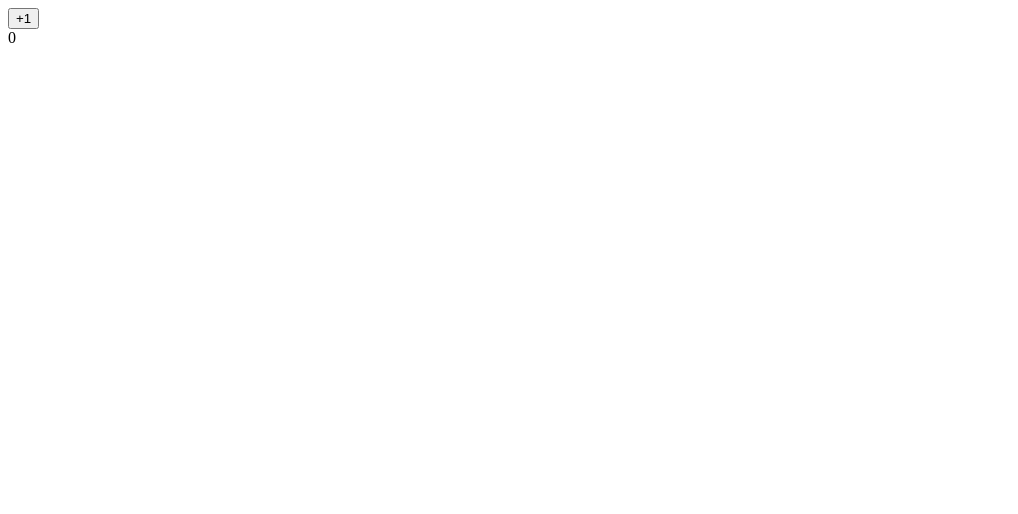
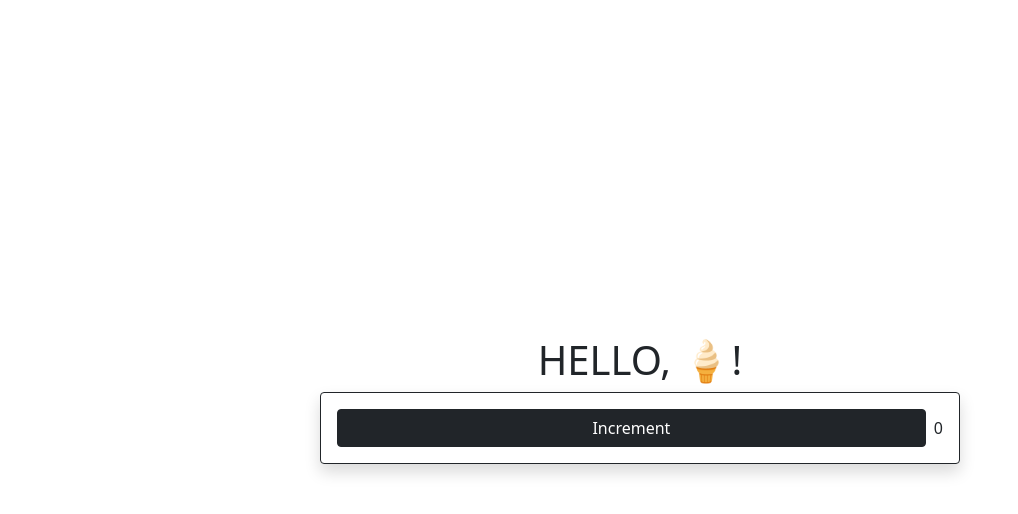
Before and after one commit to asxyzp/react-crash-course-dane, a plain HTML site: page IncCounterVanilla/index.html in a window 1280 px wide. Shown: the whole page, without its empty margins (0-1018 px from the left). Drawn offline with nearby package versions, Linux system fonts and the light colour scheme.

Commit message:
+ MINOR: Adding additional comments for readability + Adding Bootstrap classes for styling

```diff
--- a/IncCounterVanilla/index.html
+++ b/IncCounterVanilla/index.html
@@ -1,14 +1,25 @@
 <!DOCTYPE html>
 <html lang="en">
-<head>
+  <head>
     <title>IntroToReact</title>
-    <meta charset="UTF-8">
-    <meta http-equiv="X-UA-Compatible" content="IE=edge">
-    <meta name="viewport" content="width=device-width, initial-scale=1.0">
-</head>
-<body>
-    <button id="increment-btn">+1</button>
-    <div id="count-display">0</div>
+    <meta charset="UTF-8" />
+    <meta http-equiv="X-UA-Compatible" content="IE=edge" />
+    <meta name="viewport" content="width=device-width, initial-scale=1.0" />
+    <link
+      href="https://cdn.jsdelivr.net/npm/bootstrap@5.1.3/dist/css/bootstrap.min.css"
+      rel="stylesheet"
+      integrity="sha384-1BmE4kWBq78iYhFldvKuhfTAU6auU8tT94WrHftjDbrCEXSU1oBoqyl2QvZ6jIW3"
+      crossorigin="anonymous"
+    />
+  </head>
+  <body class="vh-100 vw-100 m-0 d-flex justify-content-center align-items-center">
+    <div class="w-100 d-flex flex-column align-items-center justify-content-center">
+      <div class="h1">HELLO, 🍦!</div>
+      <div class="shadow w-50 rounded border border-dark p-3 d-flex align-items-center">
+        <button id="increment-btn" class="w-100 btn btn-dark">Increment</button>
+        <div id="count-display" class="ms-2">0</div>
+      </div>
+    </div>
     <script src="index.js"></script>
-</body>
+  </body>
 </html>
--- a/IncCounterVanilla/index.js
+++ b/IncCounterVanilla/index.js
@@ -1,7 +1,12 @@
+// STORES THE CURRENT COUNT
 let currentCount = 0;
+
+// DOM NODES
 const countDisplay = document.getElementById("count-display");
 const incrementBtn = document.getElementById("increment-btn");
-incrementBtn.addEventListener("click",(event)=>{
-    currentCount+=1;
+
+// BUTTON CLICK EVENT HANDLER
+incrementBtn.addEventListener("click", (event) => {
+    currentCount += 1;
     countDisplay.innerHTML = currentCount;
 });
```
